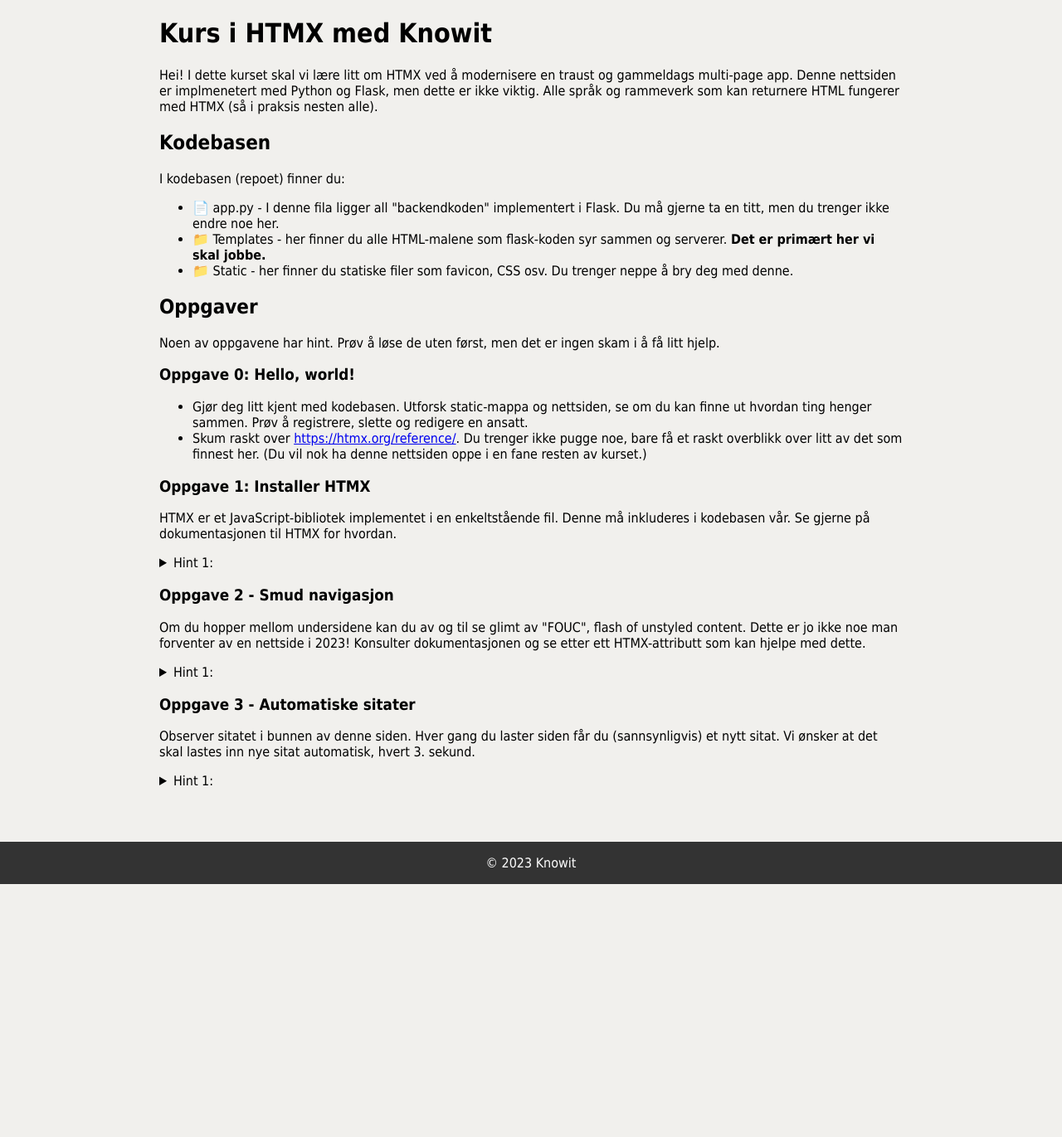
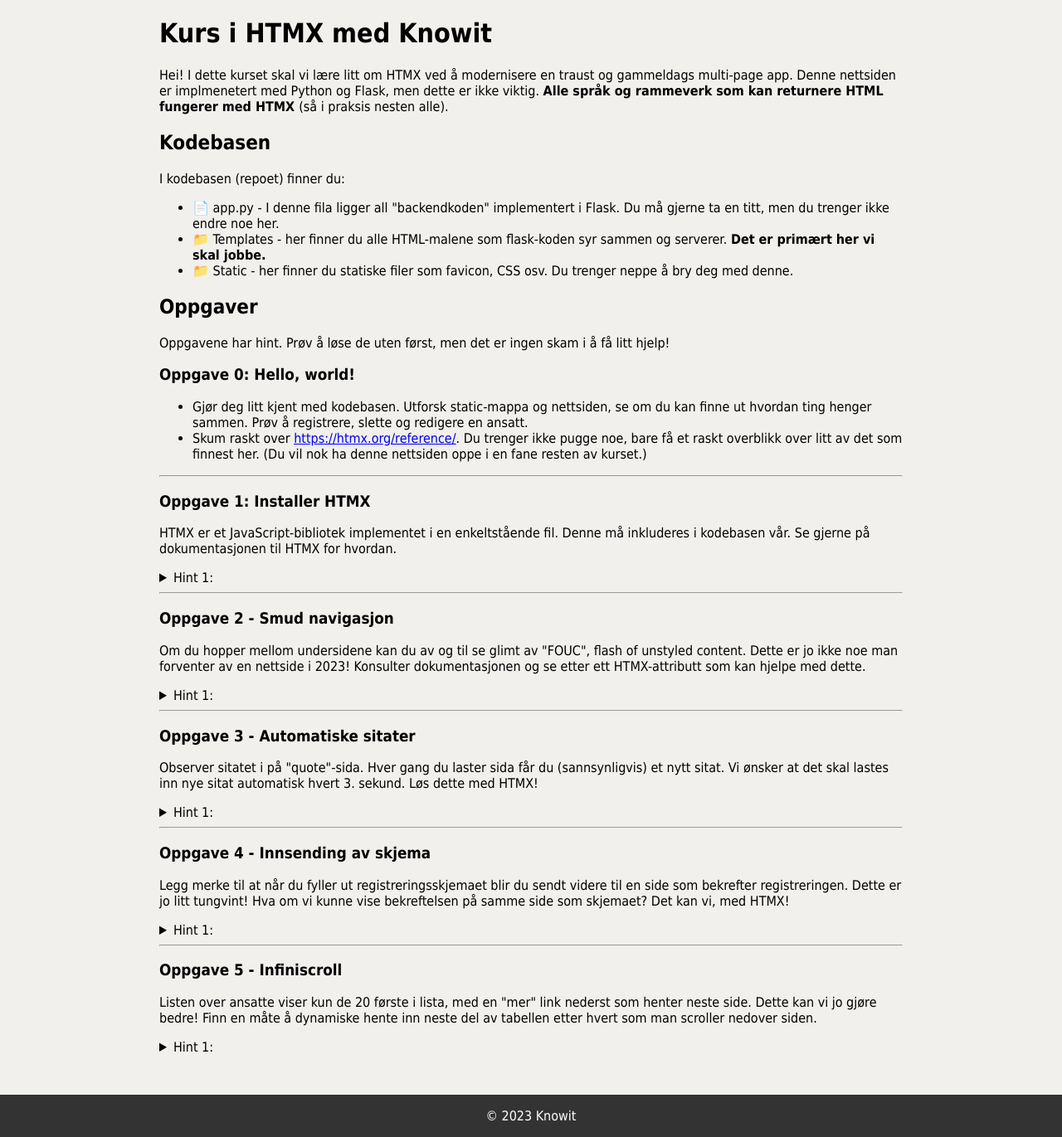
Before and after one commit to sverrejb/knowit-htmx-workshop, a Flask app: page / in a window 1280 px wide. Shown: the part 113-1484 px from the top of the page at 83% size. Before the commit the page ends 1179 px from the top, so only its background shows below. Run offline with Flask 3, Linux system fonts and the light colour scheme.

Commit message:
more tasks

```diff
--- a/app.py
+++ b/app.py
@@ -53,7 +53,7 @@
         year_of_birth = form.year_of_birth.data
         job = form.job.data
         database.insert(0,
-                        {"id": len(database) + 1, "name": name, "year_of_birth": year_of_birth, "job": job})
+                        {"id": random.randint(len(database), 9999), "name": name, "year_of_birth": year_of_birth, "job": job})
     return render_template('employee_registred.html', name=name)
 
 
--- a/static/styles.css
+++ b/static/styles.css
@@ -64,3 +64,7 @@
 .delete_button:hover {
     background-color: #cc0000;
 }
+
+pre {
+    display: inline;
+}
--- a/templates/employee_registred.html
+++ b/templates/employee_registred.html
@@ -1,7 +1,9 @@
 {% extends "base.html" %}
 
 {% block content %}
-<p>{{ name }} registred!</p>
-<a href="/registration">Register new member</a>
+<div id="confirmation">
+    <p>{{ name }} registred!</p>
+    <a href="/registration">Register new member</a>
+</div>
 
 {% endblock %}
--- a/templates/employees.html
+++ b/templates/employees.html
@@ -2,7 +2,7 @@
 
 {% block content %}
 <h2>Employees ({{ number_of_employees }})</h2>
-<form action="{{ url_for('get_employees') }}" method="GET">
+<form action="/employees" method="GET">
     <input type="text" name="q" placeholder="Search employees by name" value="{{ query or '' }}">
     <button type="submit">Search</button>
 </form>
@@ -21,7 +21,7 @@
         <td>{{ employee.year_of_birth }}</td>
         <td>{{ employee.job }}</td>
         <td><a href="/employees/{{ employee.id }}">Edit 🖊</a></td>
-        <td><button class="delete_button" onclick="deleteUser({{ employee.id }})">Delete</button></td>
+        <td><button class="delete_button" onclick="deleteUser('{{ employee.id }}')">Delete</button></td>
     </tr>
     {% endfor %}
 </table>
--- a/templates/index.html
+++ b/templates/index.html
@@ -3,8 +3,10 @@
 {% block content %}
 <h1>Kurs i HTMX med Knowit</h1>
 <p>Hei! I dette kurset skal vi lære litt om HTMX ved å modernisere en traust og gammeldags multi-page app. Denne
-    nettsiden er implmenetert med Python og Flask, men dette er ikke viktig. Alle språk og rammeverk som kan returnere
-    HTML fungerer med HTMX (så i praksis nesten alle).
+    nettsiden er implmenetert med Python og Flask, men dette er ikke viktig. <b>
+        Alle språk og rammeverk som kan returnere
+        HTML fungerer med HTMX
+    </b> (så i praksis nesten alle).
 </p>
 
 <h2>Kodebasen</h2>
@@ -18,9 +20,37 @@
     <li>📁 Static - her finner du statiske filer som favicon, CSS osv. Du trenger neppe å bry deg med denne.</li>
 </ul>
 
+
+
+
+
+
+
+
+
+
+
+
+{# ---------------- SPOILERS!-------------------- #}
+{# Under her ligger hintene for oppgavene i klartekst. Stopp her om du ikke vil spoiles.#}
+
+
+
+
+
+
+
+
+
+
+
+
+
+
+
 <h2>Oppgaver
 </h2>
-<p>Noen av oppgavene har hint. Prøv å løse de uten først, men det er ingen skam i å få litt hjelp.</p>
+<p>Oppgavene har hint. Prøv å løse de uten først, men det er ingen skam i å få litt hjelp!</p>
 <h3>Oppgave 0: Hello, world!</h3>
 <ul>
     <li>Gjør deg litt kjent med kodebasen. Utforsk static-mappa og nettsiden, se om du kan finne ut hvordan ting henger
@@ -33,6 +63,8 @@
     </li>
 </ul>
 </p>
+
+<hr>
 
 <h3>Oppgave 1: Installer HTMX</h3>
 <p>HTMX er et JavaScript-bibliotek implementet i en enkeltstående fil. Denne må inkluderes i kodebasen vår. Se gjerne på
@@ -55,8 +87,9 @@
 
         </details>
     </details>
+</details>
 
-</details>
+<hr>
 
 <h3>Oppgave 2 - Smud navigasjon</h3>
 <p>Om du hopper mellom undersidene kan du av og til se glimt av "FOUC", flash of unstyled content. Dette er jo ikke noe
@@ -77,9 +110,11 @@
     </details>
 </details>
 
+<hr>
+
 <h3>Oppgave 3 - Automatiske sitater</h3>
-<p>Observer sitatet i bunnen av denne siden. Hver gang du laster siden får du (sannsynligvis) et nytt sitat. Vi ønsker
-    at det skal lastes inn nye sitat automatisk, hvert 3. sekund. </p>
+<p>Observer sitatet i på "quote"-sida. Hver gang du laster sida får du (sannsynligvis) et nytt sitat. Vi ønsker
+    at det skal lastes inn nye sitat automatisk hvert 3. sekund. Løs dette med HTMX! </p>
 
 <details>
     <summary>Hint 1:</summary>
@@ -91,10 +126,78 @@
 
         <details>
             <summary>Hint 3:</summary>
-            <pre>hx-trigger="every 5s" hx-get="/" hx-select="#quote"</pre>
+            <pre>hx-trigger="every 3s" hx-get="/" hx-select="#quote"</pre>
         </details>
     </details>
 </details>
 
-<p id="quote" hx-trigger="every 5s" hx-get="/" hx-select="#quote">{{ quote }}</p>
+<hr>
+
+<h3>Oppgave 4 - Innsending av skjema</h3>
+<p>Legg merke til at når du fyller ut registreringsskjemaet blir du sendt videre til en side som bekrefter
+    registreringen. Dette er jo litt tungvint! Hva om vi kunne vise bekreftelsen på samme side som skjemaet? Det kan vi,
+    med HTMX!</p>
+<details>
+    <summary>Hint 1:</summary>
+    Når skjemaet sendes inn, hent den returnerte HTMLen og sett inn deler av den på en passende plass. Det er
+    <pre>employee_registred.html</pre>-malen som blir returnert.
+
+    <details>
+        <summary>Hint 2:</summary>
+        Med mindre du spesifiserer noe annet bruker HTMX
+        <pre>action</pre>- og
+        <pre>method</pre>-attributtene som allerede er definert på skjemaet.
+
+
+        <details>
+            <summary>Hint 3:</summary>
+            Bruk
+            <pre>hx-select</pre> til å velge div'en som har
+            <pre>id="confirmation"</pre>
+        </details>
+    </details>
+</details>
+
+<hr>
+
+<h3>Oppgave 5 - Infiniscroll</h3>
+<p>Listen over ansatte viser kun de 20 første i lista, med en "mer" link nederst som henter neste side. Dette kan vi jo
+    gjøre bedre! Finn en måte å dynamiske hente inn neste del av tabellen etter hvert som man scroller nedover siden.
+</p>
+
+<details>
+    <summary>Hint 1:</summary>
+    Her trenger vi å finne ut av:
+
+    <ul>
+        <li>En trigger, og hvilket element denne skal ligge på</li>
+        <li>Hvordan GET'e URLen til neste side</li>
+        <li>Hvordan hente ut neste del av tabellen, men ikke overskriftene</li>
+        <li>Hvordan plassere nest</li>
+    </ul>
+
+    <details>
+        <summary>Hint 2:</summary>
+        Du kan betinget rendre html i templaten med if-statements:
+        <pre style="display: block;">
+            {% raw %}
+            {% if loop.last and next_page %}
+                &lt;tr class=&quot;foo&quot;&gt;
+            {% else %}
+                &lt;tr&gt;
+            {% endif %}
+            {% endraw %}
+        </pre>
+
+        <p>For å sjekke om du er på siste element i en loop, bruk
+        <pre>{% raw %}{% if loop.last%}{% endraw %}</pre>
+        </p>
+        <details>
+            <summary>Hint 3:</summary>
+            <a href="https://htmx.org/examples/infinite-scroll/">Se eksempel her</a>
+        </details>
+    </details>
+</details>
+
+
 {% endblock %}
--- a/templates/quote.html
+++ b/templates/quote.html
@@ -1,6 +1,6 @@
 {% extends "base.html" %}
 
 {% block content %}
-<h2>Motivational(?) quote:</h2>
-<p id="quote" hx-trigger="every 5s" hx-get="/" hx-select="#quote">{{ quote }}</p>
+<h2>Random quote:</h2>
+<p id="quote">{{ quote }}</p>
 {% endblock %}
```
